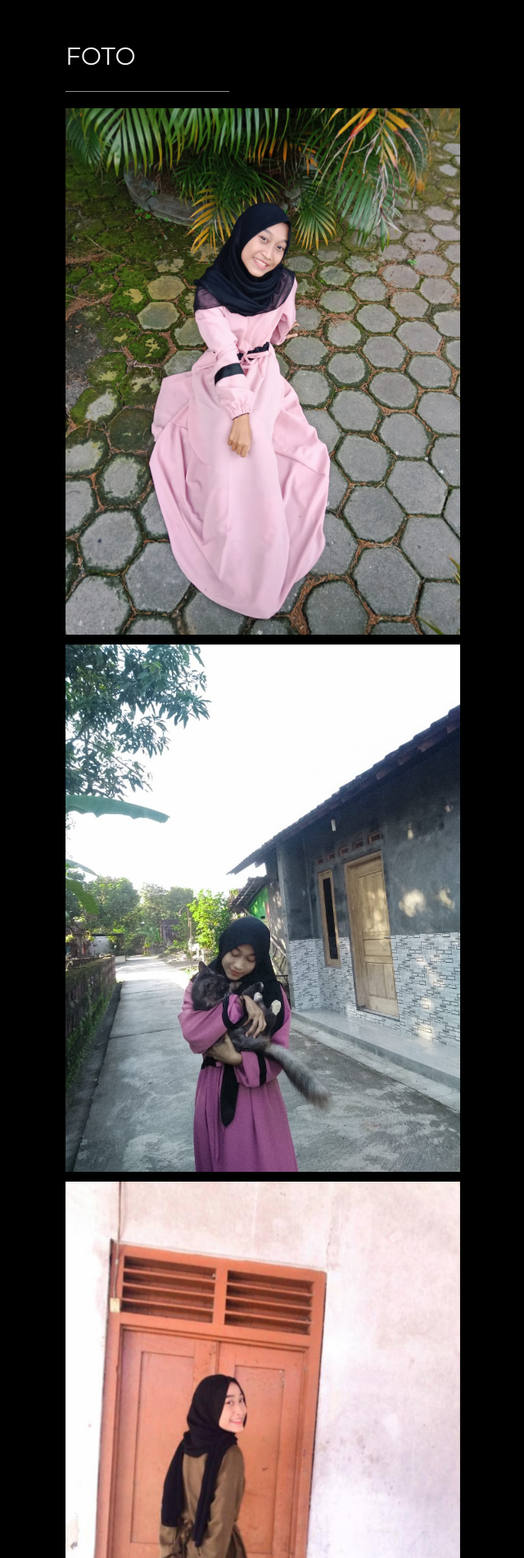
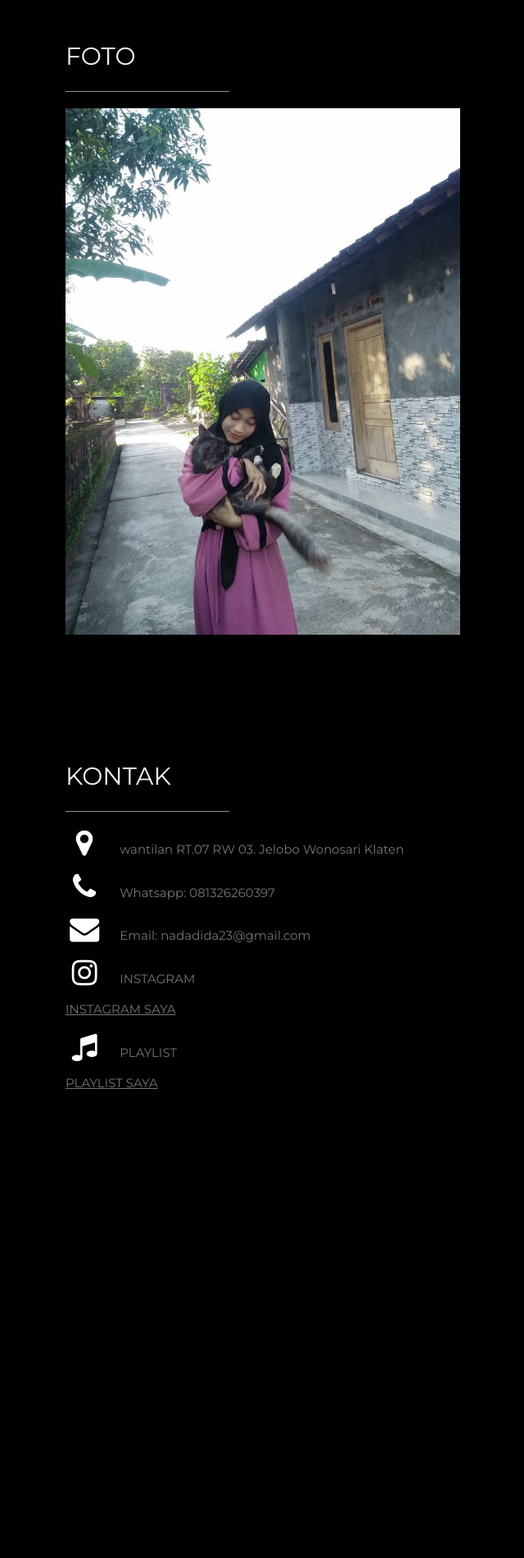
Before and after one commit to nadadida-23/nadadida-23.github.io, a plain HTML site: page BIODATA NADIDA N W/BIODATA NADIDA NADA WINASCYSTA.html in a window 1280 px wide. Shown: the part 2180-4080 px from the top of the page at 82% size, without its empty margins (130-770 px from the left). After the commit the page ends 3627 px from the top, so only its background shows below. Drawn offline with nearby package versions, Linux system fonts and the light colour scheme.

Commit message:
Update BIODATA NADIDA NADA WINASCYSTA.html

```diff
--- a/BIODATA NADIDA N W/BIODATA NADIDA NADA WINASCYSTA.html
+++ b/BIODATA NADIDA N W/BIODATA NADIDA NADA WINASCYSTA.html
@@ -104,9 +104,7 @@ body, h1,h2,h3,h4,h5,h6 {font-family: "Montserrat", sans-serif}
     <!-- Grid for photos -->
     <div class="w3-row-padding" style="margin:0 -16px">
       <div class="w3-half">
-	    <img src="WhatsApp Image 2022-10-28 at 09.33.38.jpeg" style="width:100%">
         <img src="WhatsApp Image 2022-10-28 at 09.34.14.jpeg" style="width:100%">
-        <img src="WhatsApp Image 2022-10-28 at 09.34.17.jpeg" style="width:100%">
       </div>
     <!-- End photo grid -->
     </div>
```
